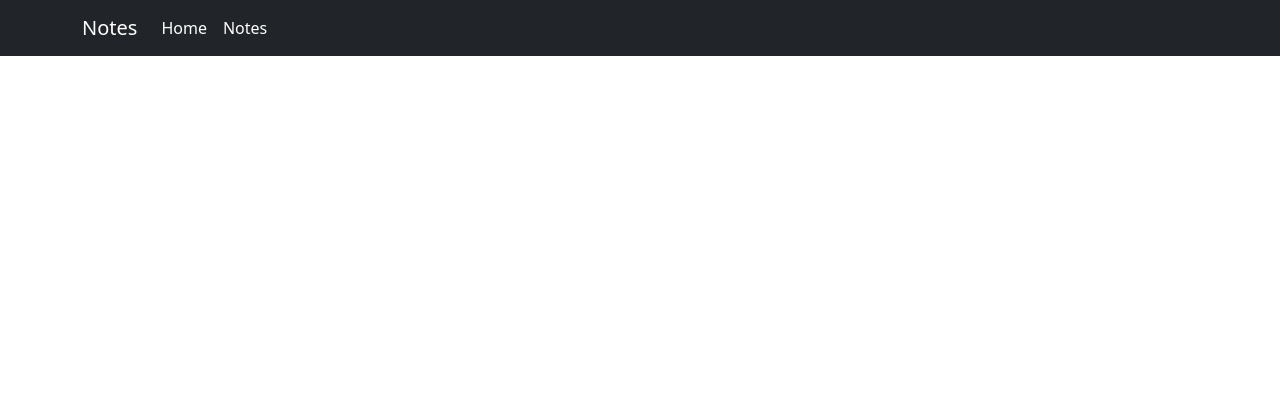
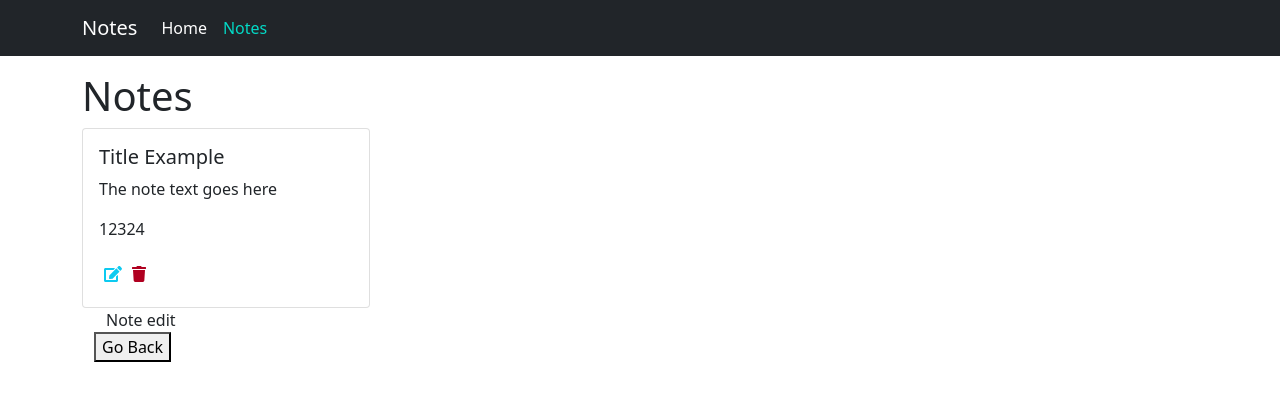
Before and after one commit to RGrosso/notes-app, a Vue app: page /notes/new in a window 1280 px wide. Before the commit this address had no page. Shown: the top 400 px of the page. Built offline with nearby package versions, Linux system fonts and the light colour scheme.

Commit message:
Created routes for new and edit note

```diff
--- a/src/components/NoteCard.vue
+++ b/src/components/NoteCard.vue
@@ -5,6 +5,14 @@
             <p class="card-text">
                 {{ note.text }}
             </p>
+            <p>{{ note.id }}</p>
+            <router-link
+                :to="{ name: 'Edit Note', params: { id: note.id } }"
+                custom
+                v-slot="{ navigate }"
+            >
+                <IconBtn @click="navigate" iconName="edit" class="text-blue" />
+            </router-link>
             <IconBtn
                 @click="actions.deleteNote({ id: note.id })"
                 iconName="trash"
--- a/src/router/index.js
+++ b/src/router/index.js
@@ -1,10 +1,14 @@
 import { createRouter, createWebHistory } from "vue-router";
+
+const Home = () => import("@/views/Home.vue");
+const Notes = () => import("@/views/Notes.vue");
+const NoteAddEdit = () => import("@/views/AddEditNoteView.vue");
 
 const routes = [
     {
         path: "/",
         name: "Home",
-        component: () => import("../views/Home.vue"),
+        component: Home,
         meta: {
             title: "Home",
         },
@@ -12,10 +16,34 @@ const routes = [
     {
         path: "/notes",
         name: "Notes",
-        component: () => import("../views/Notes.vue"),
+        component: Notes,
         meta: {
-            title: "Notes",
+            title: "All Notes",
         },
+        children: [
+            {
+                path: "new",
+                name: "New Note",
+                component: NoteAddEdit,
+                meta: {
+                    title: "Create note",
+                    onClose: () => router.push({ name: "Notes" }),
+                },
+            },
+            {
+                beforeEnter: () => {
+                    console.log("Before Note Edit Enter (Per-Route)");
+                },
+                name: "Edit Note",
+                meta: {
+                    title: "Edit note",
+                    onClose: () => router.push({ name: "Notes" }),
+                },
+                path: "edit/:id",
+                component: NoteAddEdit,
+                props: (route) => ({ id: route.params.id }),
+            },
+        ],
     },
 ];
 
--- a/src/styles/app.scss
+++ b/src/styles/app.scss
@@ -16,3 +16,7 @@
 .text-red {
     color: $red;
 }
+
+.text-blue {
+    color: #0dcaf0;
+}
--- /dev/null
+++ b/src/views/AddEditNoteView.vue
@@ -0,0 +1,22 @@
+<template>
+    <div class="container">
+        <div class="container">Note edit</div>
+        <button @click="navigateBack">Go Back</button>
+    </div>
+</template>
+
+
+<script>
+import router from "@/router/index.js";
+
+export default {
+    created() {
+        console.log("here");
+    },
+    methods: {
+        navigateBack() {
+            router.currentRoute.value.meta.onClose();
+        },
+    },
+};
+</script>
--- a/src/views/Notes.vue
+++ b/src/views/Notes.vue
@@ -1,7 +1,7 @@
 <template>
     <div class="container">
+        <div>
             <h1>Notes</h1>
-
             <div v-if="store.state.notes.length > 0">
                 <NoteCard
                     v-for="note in store.state.notes"
@@ -11,6 +11,8 @@
             </div>
             <p v-else>You currently have no notes available.</p>
             <!-- TODO: Create a link to create a note -->
+        </div>
+        <router-view />
     </div>
 </template>
 
```
Lines whose indentation alone changed are shown as unchanged.
